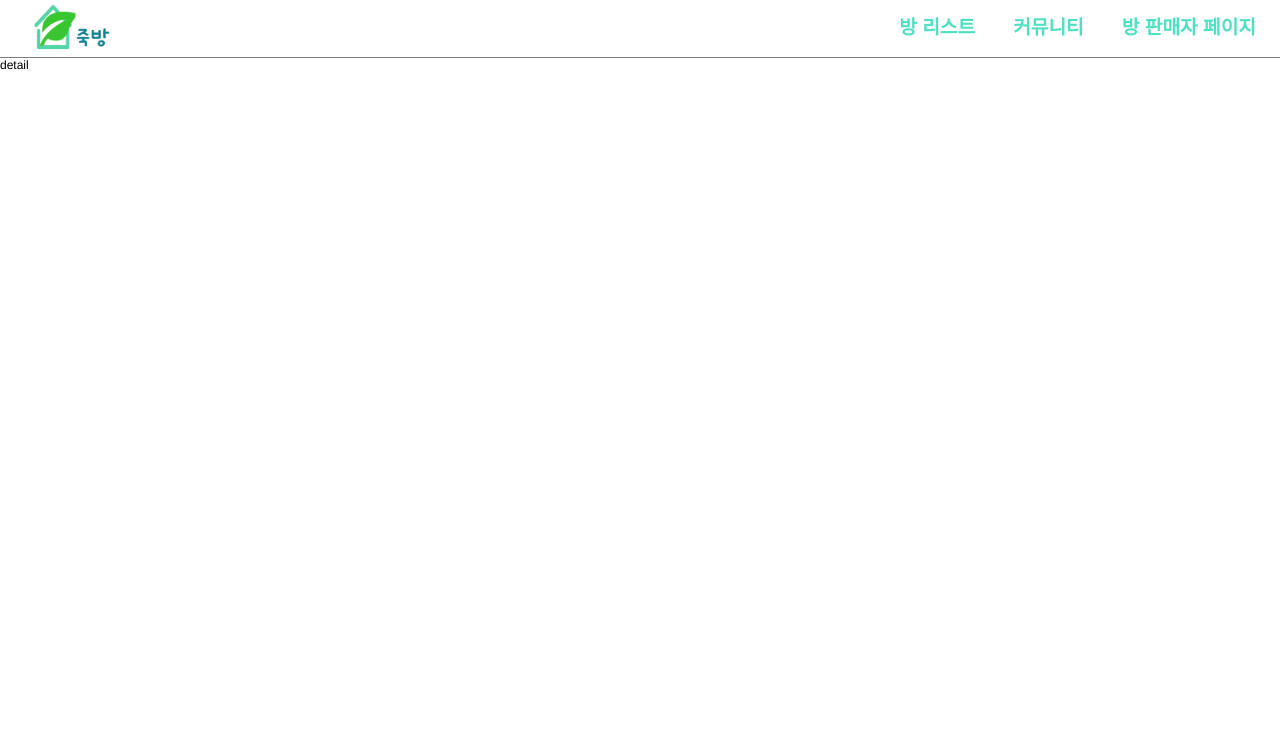
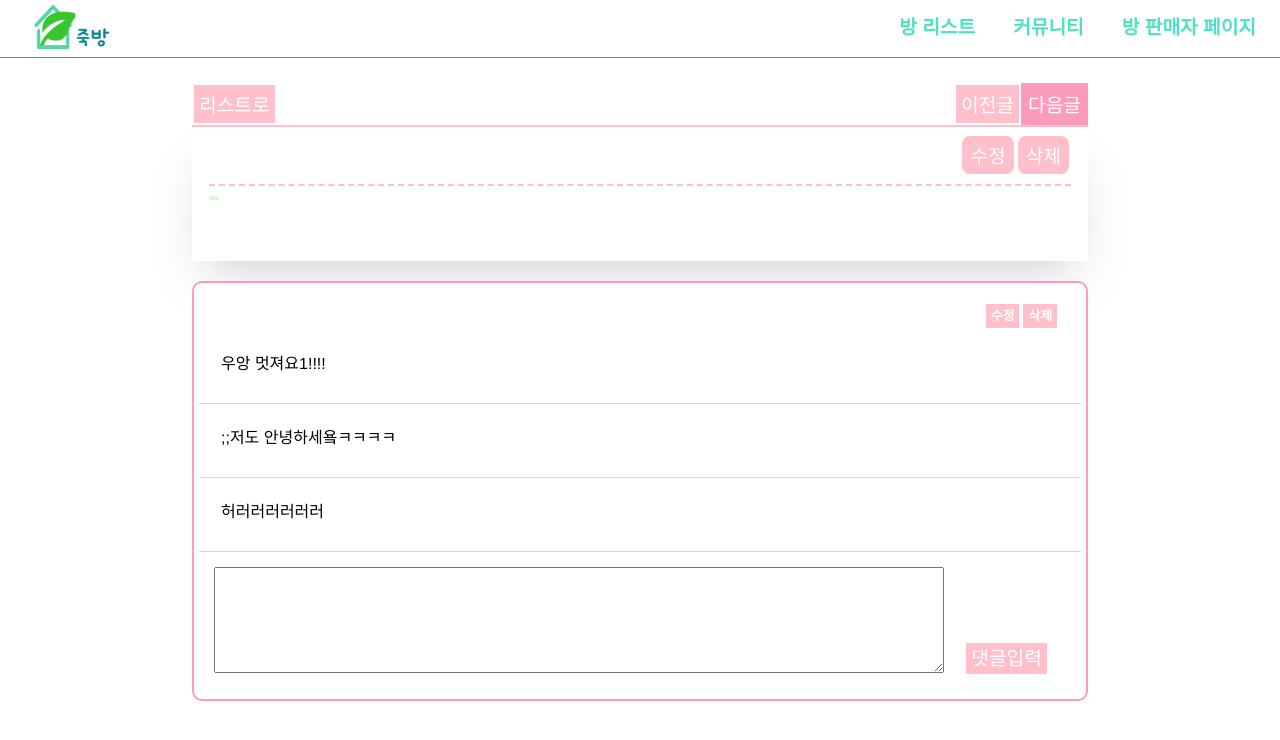
Before and after one commit to juktest/CommuntySample, a React (Create React App) app: page /detail/1/1 in a window 1280 px wide. Shown: the top 740 px of the page. Built offline with nearby package versions, Linux system fonts and the light colour scheme; no server answers.

Commit message:
DetailPage style

```diff
--- /dev/null
+++ b/src/Components/Style.js
@@ -0,0 +1,59 @@
+import styled, { css } from "styled-components";
+
+const RecCss = css`
+    padding : 5px;
+    font-size : 1.2rem;
+    height : max-content;
+    cursor: pointer;
+`
+
+const RadiusButtonCss = css`
+    ${RecCss};
+    padding : 5px 8px;
+    border-radius : 10px;
+`
+
+export const Color = {
+    deepPink : "#fd9bbb"
+};
+
+const Buttoncss = css`
+    ${RecCss};
+    ${({radius})=>(radius==="radius"&&RadiusButtonCss)}
+
+    color : white;
+    background-color : pink;
+
+    border: 2px solid pink;
+
+    &:hover{
+        color : pink;
+        background-color : white;
+    }
+
+    ${({color})=>css`
+         background-color : ${color};
+         border: 2px solid ${color};
+
+        &:hover{
+        color : ${color};
+        background-color : white;
+    }
+    `}
+
+`
+
+export const Button = styled.a`
+    ${Buttoncss}
+`
+
+export const SmallButton = styled.a`
+    ${Buttoncss}
+    font-size : 0.8rem;
+    padding : 0px 5px;
+`
+
+export const boxShadow = css`
+    box-shadow: 0 30px 60px -12px rgba(50, 50, 93, 0.12),
+    0 18px 36px -18px rgba(0, 0, 0, 0.1);
+`
--- a/src/Route/CommunityDetail/CommunityDetail.js
+++ b/src/Route/CommunityDetail/CommunityDetail.js
@@ -1,14 +1,10 @@
 import React from "react";
 import { getPostsList } from "Components/Api";
-import styled from "styled-components";
+
 import Header from "Components/Header";
-
-const Container = styled.div``;
-const Head = styled.div``;
-const ListContainer = styled.div`
-  display: flex;
-  flex-direction: column;
-`;
+import { Comment, Container,Board, FlexComponent,BoardInformation, BoardContent,CommentBox} from "./style";
+import { Button } from "Components/Style";
+import { Color, SmallButton } from "../../Components/Style";
 
 class CommunityDetail extends React.Component {
   state = {
@@ -37,23 +33,83 @@ class CommunityDetail extends React.Component {
     loaddata();
   }
 
+
   render() {
     let stateNull = true;
     let List;
+
     if (this.state.title !== "") {
       stateNull = false;
       List = this.state.List;
       console.log(this.state);
     }
 
+
     return (
       <Container>
-        <Header />
-        <Head>detail</Head>
-        <ListContainer>
-          {this.state.title} {this.state.writer} {this.state.body}{" "}
-          {this.state.modifiedDate}
-        </ListContainer>
+        <Header/>
+        <Board>
+             <FlexComponent>
+                <Button>리스트로</Button>
+             <FlexComponent direction = "end">
+                 <Button>이전글</Button>
+                 <Button color = {Color.deepPink}>다음글</Button>
+             </FlexComponent>
+             </FlexComponent>
+
+
+              <BoardInformation>
+              <FlexComponent>
+                  <b>{this.state.title} </b>
+                  {/* {this.state.writer === localStorage.writer &} */}
+                  <FlexComponent style = {{position : "relative", top : "-8px"}}>
+                      <Button radius = "radius">수정</Button>
+                      <Button radius = "radius">삭제</Button>
+                 </FlexComponent>
+              </FlexComponent>
+                    <hr></hr>
+
+                  <FlexComponent>
+                      <div class = "id">{this.state.writer}</div>
+                      <div class = "day">{this.state.modifiedDate}</div>
+                  </FlexComponent>
+
+              <BoardContent>
+              {this.state.body}
+              </BoardContent>
+              </BoardInformation>
+
+              <Comment>
+              <CommentBox>
+                <FlexComponent>
+                  <div>{this.state.writer}</div>
+                    {/* {this.state.writer === localStorage.writer &} */}
+                   <FlexComponent style = {{position : "relative", top : "-8px"}}>
+                     <SmallButton>수정</SmallButton>
+                     <SmallButton>삭제</SmallButton>
+                  </FlexComponent>
+                </FlexComponent>
+                <div>우앙 멋져요1!!!!</div>
+                <div>{this.state.modifiedDate}</div>
+              </CommentBox>
+
+              <CommentBox>
+                <div>{this.state.writer}</div>
+                <div>;;저도 안녕하세욬ㅋㅋㅋㅋ</div>
+                <div>{this.state.modifiedDate}</div>
+              </CommentBox>
+              <CommentBox>
+                <div>{this.state.writer}</div>
+                <div>허러러러러러러</div>
+                <div>{this.state.modifiedDate}</div>
+              </CommentBox>
+
+                <CommentBox style = {{flexDirection : "row"}}>
+                   <textarea id="comment_text" title="댓글입력" rows= "3"></textarea>
+                  <Button style = {{position : "relative", top : "-8px"}}>댓글입력</Button>
+                 </CommentBox>
+              </Comment>
+          </Board>
       </Container>
     );
   }
--- /dev/null
+++ b/src/Route/CommunityDetail/style.js
@@ -0,0 +1,117 @@
+import styled, {css} from "styled-components";
+import { boxShadow, Color, Button } from "../../Components/Style";
+
+export const Container= styled.div`
+    width : 100%;
+    background-color : white;
+`
+
+export const FlexComponent = styled.div`
+    display : flex;
+    justify-content : space-between;
+    ${
+        ({direction})=>(direction==="end" &&  css`justify-content : flex-end`)
+    };
+
+    .id{
+        font-size : 1rem;
+        color : green;
+        background : rgba(198, 248, 198, 0.692);
+        max-width : fit-content;
+        border-radius : 10%;
+        padding : 2px 5px;
+    }
+
+    .day{
+        font-size : 1rem;
+        color : rgba(0,0,0,0.35);
+    }
+`
+
+/*버튼과 게시물 담는 컴포넌트*/
+export const Board = styled.div`
+    width:  70%;
+    padding : 25px;
+    font-size : 1rem;
+    margin : 0 auto;
+`
+
+/*게시글 컴포넌트*/
+export const BoardInformation = styled.div`
+    display : flex;
+    flex-direction : column;
+    margin : 0 auto;
+    padding : 15px 17px;
+    border-top : 2px solid pink;
+
+    font-size : 1.2rem;
+    ${boxShadow};
+
+    hr{
+        border : none;
+        width : 100%;
+        margin : 0;
+        margin-bottom : 10px;
+        border-bottom : 2px dashed pink;
+    }
+
+`
+export const Comment = styled.div`
+    border-radius : 10px;
+    background-color : white;
+    box-sizing : border-box;
+    width : 100%;
+    padding : 5px;
+    border : 2px solid ${Color.deepPink};
+    margin-top : 20px;
+
+    div:last-child{
+        border-bottom : 0px;
+    }
+`
+
+export const CommentBox = styled.div`
+
+    padding :15px;
+    border-bottom : 1px solid pink;
+
+    textarea{
+        width : 85%;
+        height : 100px;
+        font-size : 1rem;
+    }
+    ${Button}{
+        margin-left : 20px;
+    }
+    div{
+        line-height : 1.5rem;
+    }
+    div:nth-child(1){
+        font-weight : 700;
+    }
+    div:nth-child(2){
+        padding : 7px;
+    }
+    div:nth-child(3){
+        margin-top : 5px;
+        color : rgba(0,0,0,0.4);
+        font-size : 0.8rem;
+    }
+
+`
+
+/*게시글 content*/
+export const BoardContent = styled.p`
+    padding : 4px 10px;
+    font-weight : 300;
+`
+/*게시글 title*/
+export const BoardTitle = styled.div`
+     font-weight : bold;
+     font-size : 1.2rem;
+
+     min-width : fit-content;
+     &:nth-child(1){
+        text-align : center;
+     }
+`
--- a/src/Route/Home/Home.js
+++ b/src/Route/Home/Home.js
@@ -16,12 +16,14 @@ export default () => {
 
   return (
     <Container>
+      <div>
       <MainLogo></MainLogo>
       <MainQuestion>당신의 <b style={{ color: "#54dea6" }}>학교이름</b>은 무엇입니까?</MainQuestion>
       <SelectUniv onChange={handleChangeUniv}>
         <OptionUniv>-</OptionUniv>
         <OptionUniv>숭실대</OptionUniv>
       </SelectUniv>
+      </div>
     </Container>
   );
 };
--- a/src/Route/Home/style.js
+++ b/src/Route/Home/style.js
@@ -11,27 +11,26 @@ const moveIcon = keyframes`
 `;
 
 export const Container = styled.div`
-  position : absolute;
+  background : rgba(198, 248, 198, 0.692);
+  width: 100%;
+  height : 100vh;
 
-  width: 100%;
-  height : 100%;
+  div{
+    display: flex;
+    flex-direction: column;
 
-  display: flex;
-  flex-direction: column;
-  justify-content: center;
-  align-items: center;
+    align-items: center;
 
-  font-size : 20px;
-  background-color : rgba(198, 248, 198, 0.692);
+    font-size : 20px;
 
-  animation-duration: 1.5s;
-  animation-name: ${moveIcon};
+    animation-duration: 1.5s;
+    animation-name: ${moveIcon};
+  }
 `;
 
 export const MainQuestion = styled.span`
   margin-bottom: 50px;
   margin-top: 20px;
-
 `;
 
 export const SelectUniv = styled.select`
@@ -48,6 +47,7 @@ export const OptionUniv = styled.option``;
 
 
 export const MainLogo = styled.div`
+  margin-top : 7%;
   width: 40%;
   height: 300px;
   background-position: 50%;
```
Also changed, not shown: src/Route/CommunityList/ListPresenter.js (line endings or trailing spaces).
